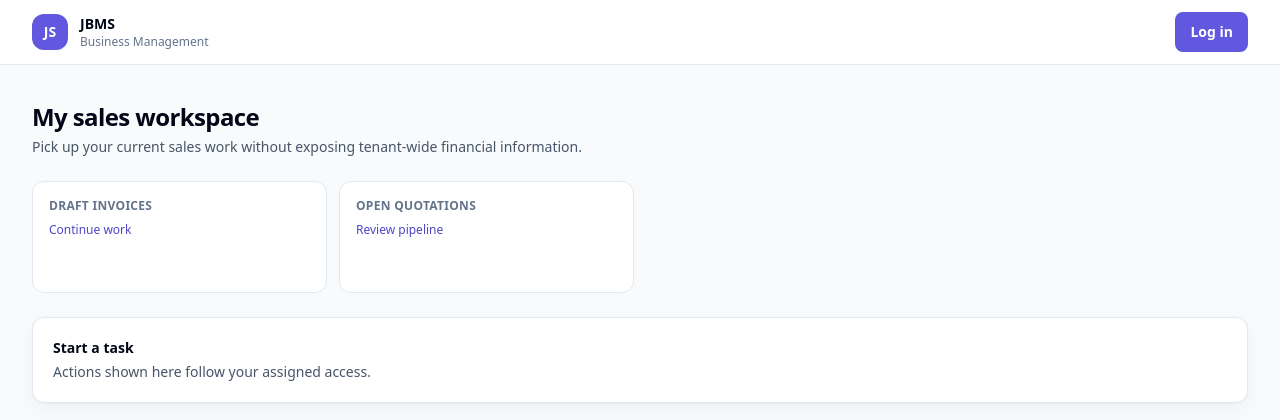
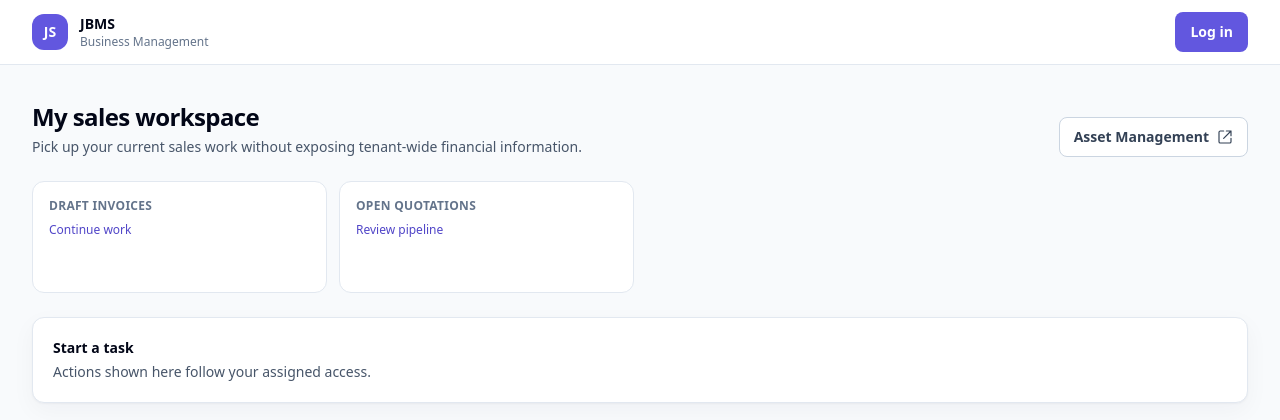
Before and after one commit to dkalal/InternetMS, a Django app: template templates/main_app/workspace_home.html in a window 1280 px wide. Shown: the top 420 px of the page. Run offline with Django 5.2, Linux system fonts and the light colour scheme; the template is opened without the code that fills it, so the values that code supplies are empty; some libraries are stand-ins or nearby versions.

Commit message:
feat(navigation): link the asset management portal

```diff
--- /dev/null
+++ b/templates/components/asset_management_link.html
@@ -0,0 +1,5 @@
+<a href="http://10.10.10.254:8001/users/login/" target="_blank" rel="noopener noreferrer" class="jims-btn jims-btn-secondary shrink-0">
+  Asset Management
+  <svg class="h-4 w-4" viewBox="0 0 24 24" fill="none" stroke="currentColor" stroke-width="1.75" aria-hidden="true"><path stroke-linecap="round" stroke-linejoin="round" d="M14 3h7v7m0-7L10 14m0-11H5a2 2 0 0 0-2 2v14a2 2 0 0 0 2 2h14a2 2 0 0 0 2-2v-5"/></svg>
+  <span class="sr-only"> (opens in a new tab)</span>
+</a>
--- a/templates/customers/customer_list.html
+++ b/templates/customers/customer_list.html
@@ -7,12 +7,13 @@
 
 {% block content %}
 <div class="jims-customer-list-page space-y-2">
-  <header class="flex items-center justify-between gap-4">
+  <header class="flex flex-wrap items-center justify-between gap-4">
     <div class="flex min-w-0 flex-1 flex-wrap items-baseline gap-x-3 gap-y-1">
       <h1 class="text-2xl font-bold tracking-tight text-slate-950">Customers</h1>
       <span class="text-sm font-medium text-slate-500">{{ customer_record_count|intcomma }} total</span>
       <p class="w-full text-sm text-slate-600 xl:w-auto">Internet and walk-in customer accounts.</p>
     </div>
+    {% include "components/asset_management_link.html" %}
   </header>
 
   <nav class="jims-customer-queues -mx-1 flex items-center gap-1.5 overflow-x-auto px-1 pb-1" aria-label="Customer action queues">
--- a/templates/main_app/workspace_home.html
+++ b/templates/main_app/workspace_home.html
@@ -11,6 +11,7 @@
       <p class="mt-1 max-w-2xl text-sm text-slate-600">{% if is_manager_workspace %}See the operational work that needs attention, then move directly into the right workflow.{% else %}Pick up your current sales work without exposing tenant-wide financial information.{% endif %}</p>
     </div>
     <div class="flex flex-wrap gap-2">
+      {% include "components/asset_management_link.html" %}
       {% if "customers.create" in ACTIVE_PERMISSIONS %}<a href="{% url 'customer-create' %}" class="jims-btn jims-btn-secondary">New customer</a>{% endif %}
       {% if "sales_documents.create" in ACTIVE_PERMISSIONS %}<a href="{% url 'billing:document_create' doc_type='invoice' %}" class="jims-btn jims-btn-primary">New invoice</a>{% endif %}
     </div>
```
